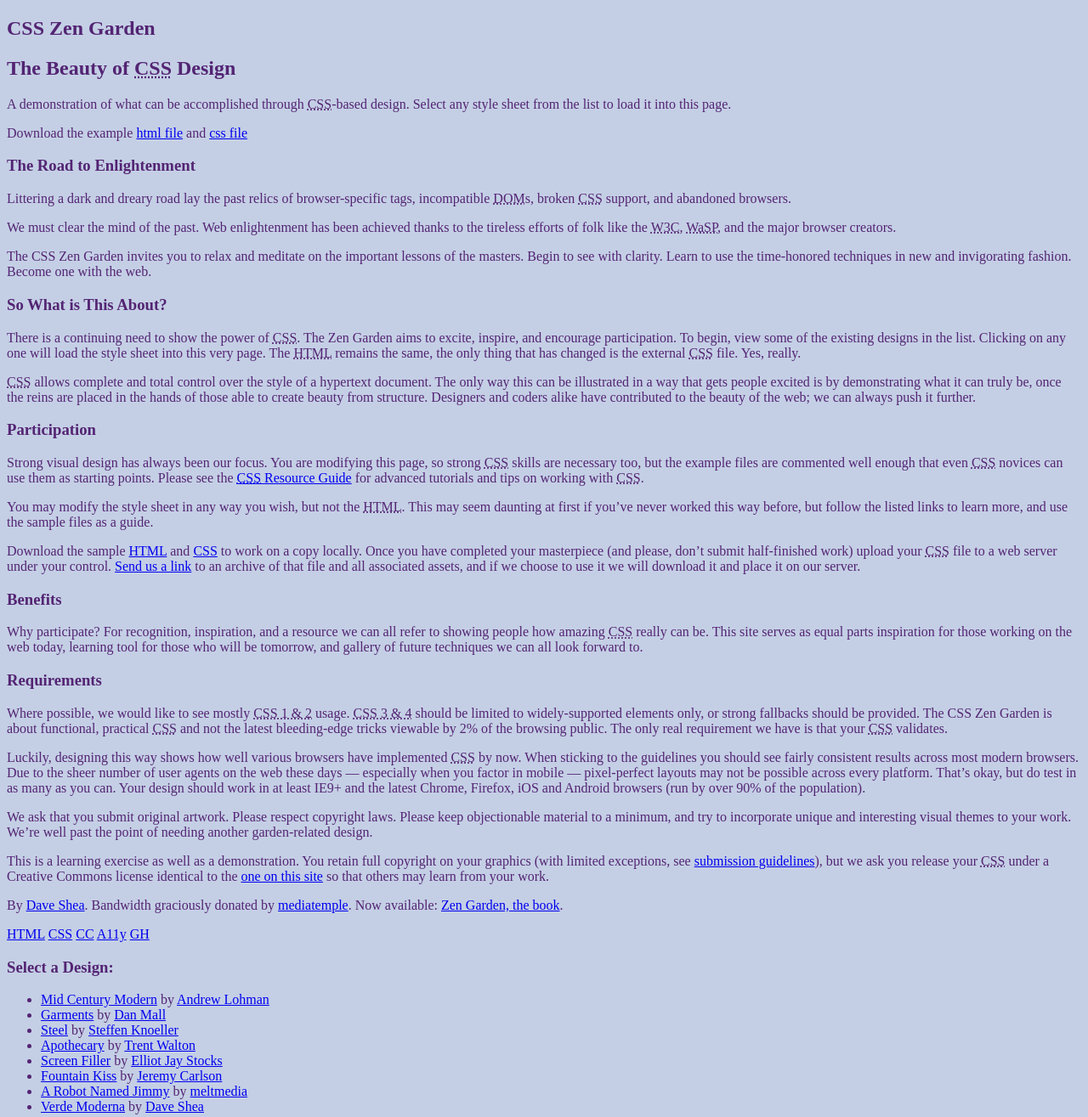
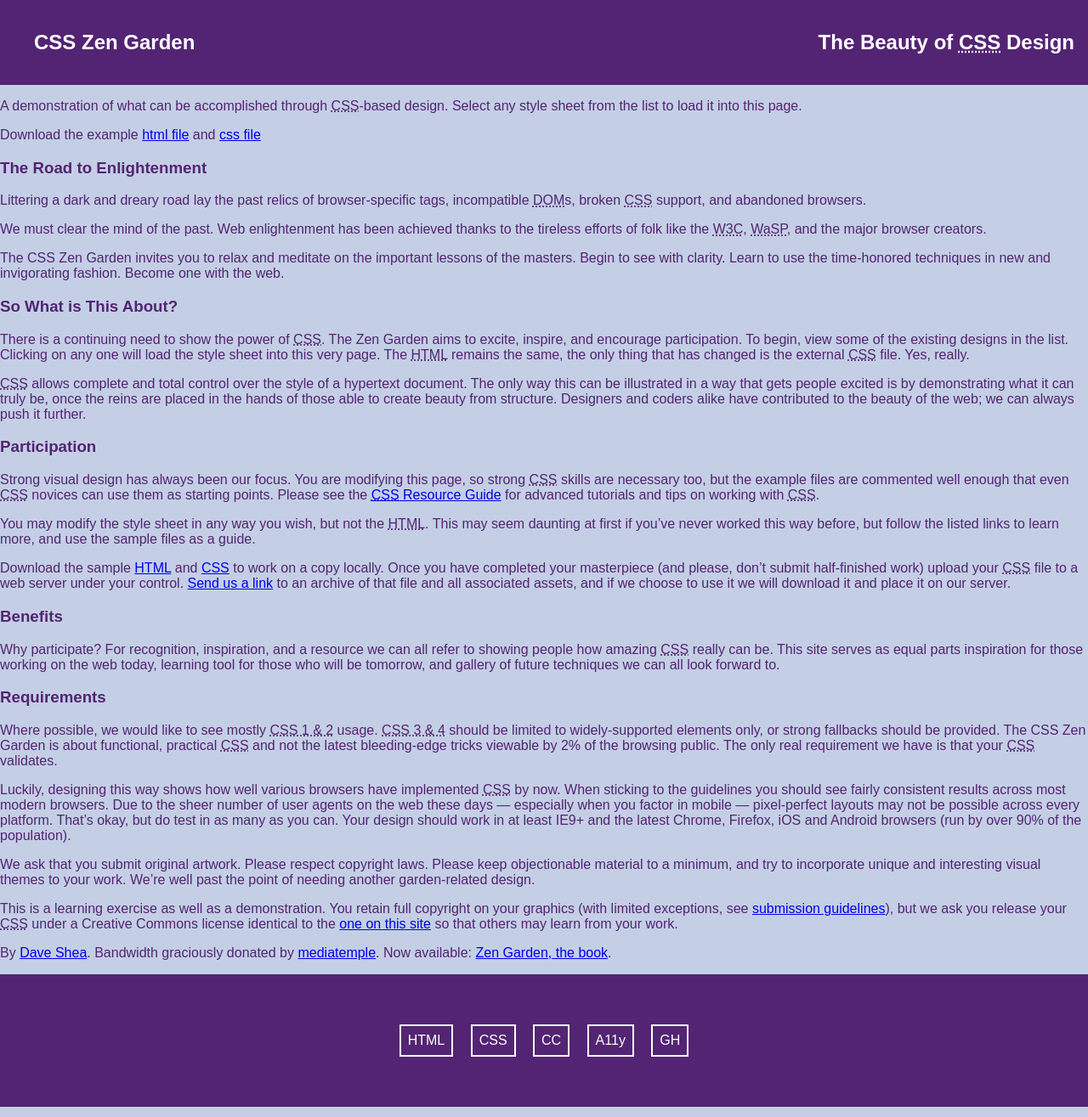
Before and after one commit to Roberllie/zen-garden, a plain HTML site: page Zen Garden/index.html in a window 1280 px wide. Shown: the top 1315 px of the page at 85% size. Drawn offline with Linux system fonts and the light colour scheme.

Commit message:
Update style.css

```diff
--- a/Zen Garden/style.css
+++ b/Zen Garden/style.css
@@ -8,3 +8,72 @@
     background: #C4CFE5;
     color: #532473;
 }
+body {
+    margin: 0;
+    padding: 0;
+    font-family: Arial, sans-serif;
+    display: flex;
+    flex-direction: column;
+    align-items: center;
+}
+
+.container {
+    width: 80%;
+    max-width: 1280px;
+    margin: 0 auto;
+}
+
+.introduction-section {
+    height: 550px;
+}
+
+
+#design-archives {
+    display: none;
+}
+
+
+header {
+    background-color: #532473;
+    color: #FFFFFF;
+    display: flex;
+    justify-content: space-between;
+    align-items: center;
+    padding: 1em;
+}
+
+header h1 {
+    margin-left: 1em;
+}
+
+header h2 {
+    margin: 0;
+}
+
+
+.sidebar-menu {
+    list-style-type: none;
+    padding: 0;
+    text-align: center;
+}
+
+.sidebar-menu li {
+    margin-bottom: 1em;
+}
+
+
+footer {
+    background-color: #532473;
+    color: #FFFFFF;
+    padding: 4%;
+    text-align: center;
+}
+
+footer a {
+    display: inline-block;
+    border: 2px solid #FFFFFF;
+    padding: 0.5em;
+    text-decoration: none;
+    color: #FFFFFF;
+    margin: 0.5em;
+}
```
